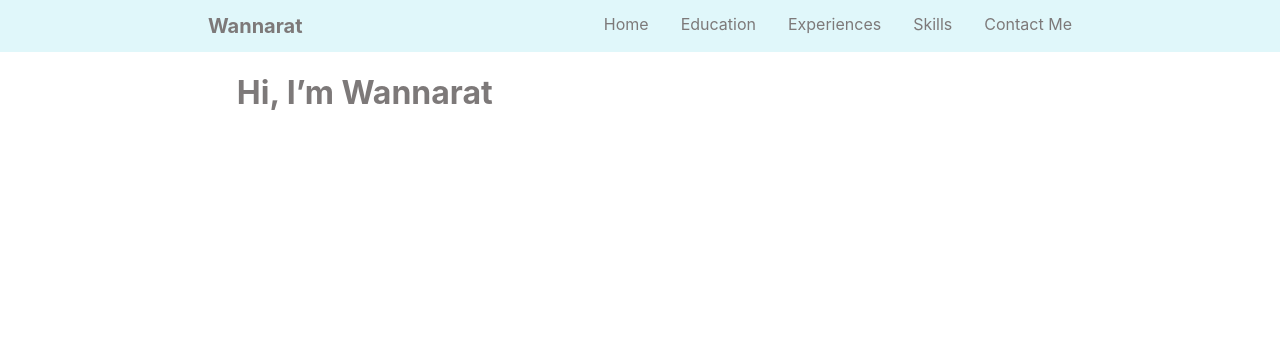
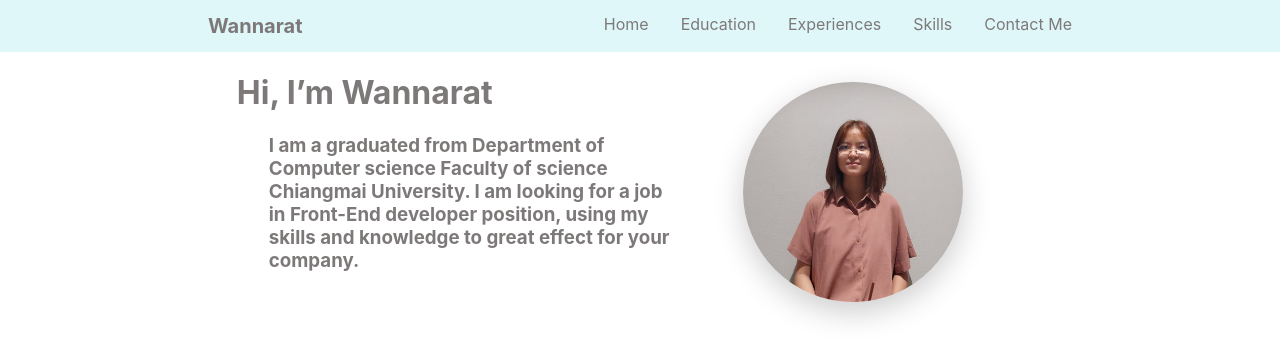
Before and after one commit to Wannara/Resume-for-job-interview, a React (Create React App) app in the folder resume-for-job-interview/: page / in a window 1280 px wide. Shown: the top 360 px of the page. Built offline with nearby package versions, Linux system fonts and the light colour scheme.

Commit message:
add-picture-profile

```diff
--- a/resume-for-job-interview/src/components/Home/home.js
+++ b/resume-for-job-interview/src/components/Home/home.js
@@ -1,13 +1,14 @@
-
 import './styles.css';
 function Home(){
     return(<>
     <div className="container-home">
-
-    <h1 className="description">Hi, I’m Wannarat</h1>
-    <div>
-        {/* <img src={require('../../asset/wannart-image.jpg')}/> */}
-    </div>
+        <div className="content">
+            <h1 className="topic-description">Hi, I’m Wannarat</h1>
+            <h3 className="detail-description">I am a graduated from Department of Computer science Faculty of science Chiangmai University. I am looking for a job in Front-End developer position, using my skills and knowledge to great effect for your company.</h3>
+        </div>
+        <div className="profile">
+            <img className="img-profile"src={require('../../asset/wannart-image.jpg')} alt="wannarat=pic"/>
+        </div>
     </div>
     </>)
 }
--- a/resume-for-job-interview/src/components/Home/styles.css
+++ b/resume-for-job-interview/src/components/Home/styles.css
@@ -4,7 +4,34 @@
     justify-content: space-between;
 }
 
-.description{
+.content{
+    display: block;
+    padding: 0 60px 0 0 ;
+}
+
+.topic-description{
     color: rgb(125, 121, 121);
     font-weight: 700;
+    text-align: left;
 }
+
+.detail-description {
+    color: rgb(125, 121, 121);
+    font-weight: 700;
+    text-align: left;
+    padding-left: 2rem;
+}
+
+.profile {
+    display: block;
+    padding:30px 0px 0 0;
+    margin-right: 10%;
+
+
+}
+.img-profile {
+    border-radius: 200px 200px 200px 200px;
+    width: 220px;
+    height: 220px;
+    box-shadow: 0 6px 10px 0 rgb(0 0 0 / 0%), 0 10px 30px 0 rgb(0 0 0 / 20%);
+}
```
Also changed, not shown: resume-for-job-interview/src/asset/wannart-image.jpg.
